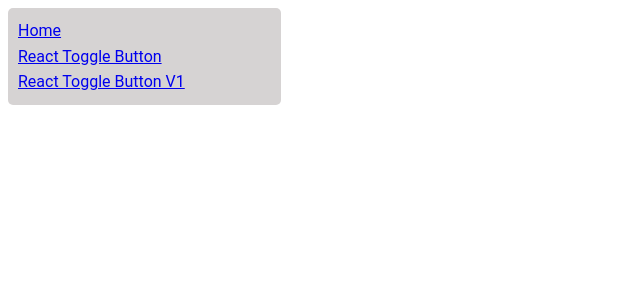
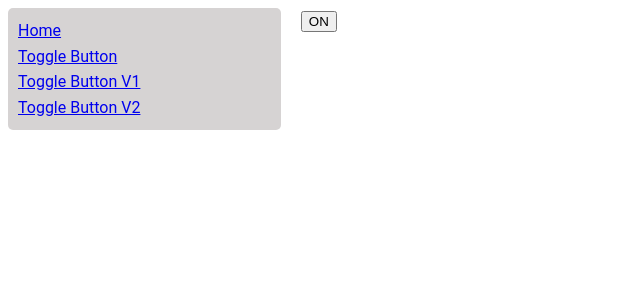
Before and after one commit to rikster/cb-react-recipes, a React (Create React App) app: page /ReactToggleButtonV2 in a window 1280 px wide. Shown: the top 300 px of the page, without its empty margins (0-640 px from the left). Built offline with nearby package versions, Linux system fonts and the light colour scheme; the HTML template or start-up script is replaced by a standard one.

Commit message:
1st challenge Solution V2 w/ inline arrow function

```diff
--- a/src/App.js
+++ b/src/App.js
@@ -2,6 +2,7 @@ import React from 'react';
 import { BrowserRouter as Router, Switch, Route, Link } from 'react-router-dom';
 import ReactToggleButton from './components/ReactToggleButton';
 import ReactToggleButtonV1 from './components/ReactToggleButtonV1';
+import ReactToggleButtonV2 from './components/ReactToggleButtonV2';
 
 import './App.css';
 
@@ -12,15 +13,18 @@ function App() {
         <div className='side-bar'>
           <Link to='/'>Home</Link>
           <br/>
-          <Link to='/reacttogglebutton'>React Toggle Button</Link>
+          <Link to='/reacttogglebutton'>Toggle Button</Link>
           <br/>
-          <Link to='/reacttogglebuttonV1'>React Toggle Button V1</Link>
+          <Link to='/reacttogglebuttonV1'>Toggle Button V1</Link>
+          <br/>
+          <Link to='/reacttogglebuttonV2'>Toggle Button V2</Link>
         </div>
         <div className='container'>
           <Switch>
             <Route exact path='/' />
             <Route exact path='/ReactToggleButton' component={ReactToggleButton} />' />
             <Route exact path='/ReactToggleButtonV1' component={ReactToggleButtonV1} />' />
+            <Route exact path='/ReactToggleButtonV2' component={ReactToggleButtonV2} />' />
           </Switch>
         </div>
       </div>
--- /dev/null
+++ b/src/components/ReactToggleButtonV2.js
@@ -0,0 +1,26 @@
+import React, { useState } from "react";
+import ReactDOM from "react-dom";
+
+class ToggleV2 extends React.Component {
+  constructor(props) {
+    super(props);
+    this.state = {
+      toggle: true,
+    };
+  }
+
+  handleClick(e) {
+    this.setState({ toggle: !this.state.toggle });
+  }
+
+  render() {
+    const { toggle } = this.state;
+    return (
+      <div className="challange">
+        <button onClick={() => this.handleClick()}>{toggle ? "ON" : "OFF"}</button>
+      </div>
+    );
+  }
+}
+
+export default ToggleV2;
```
